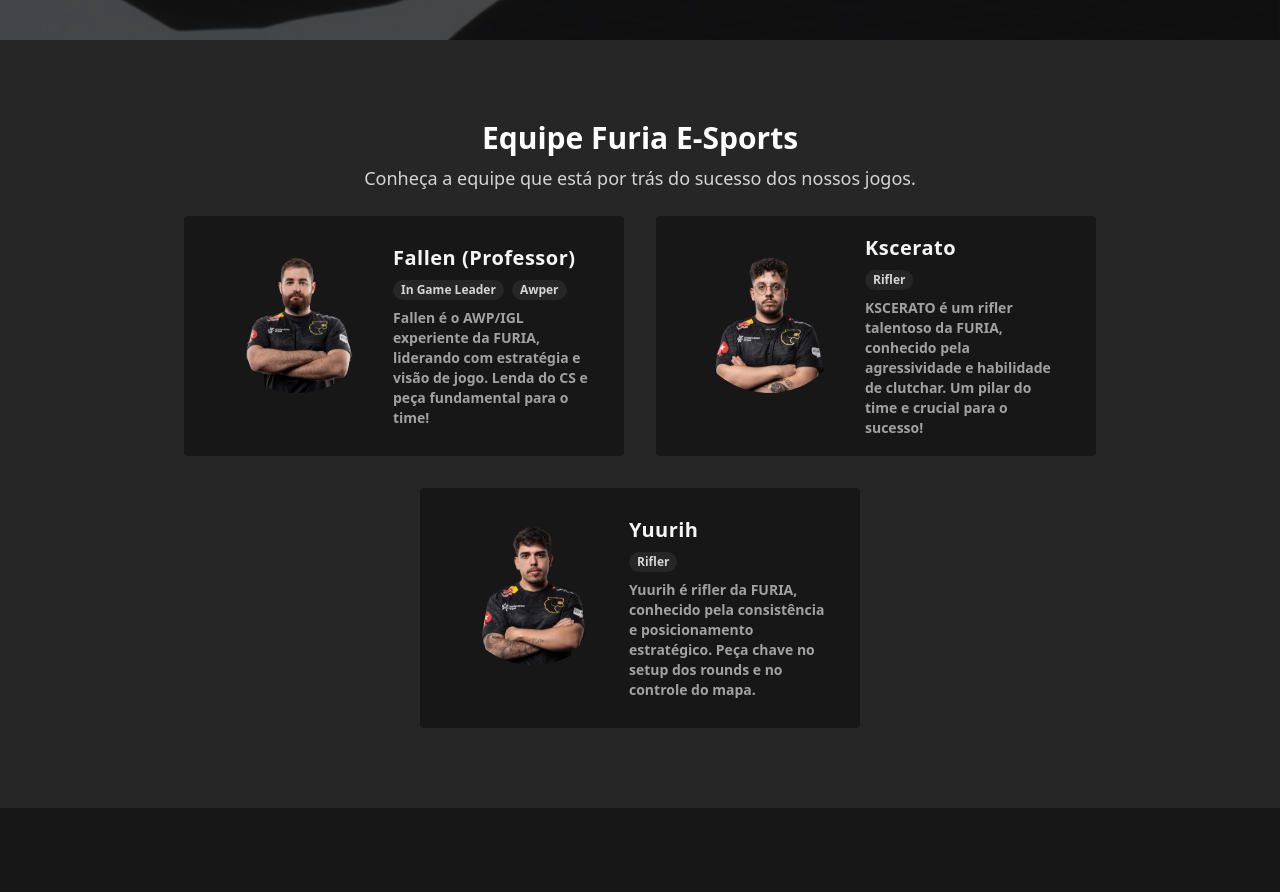
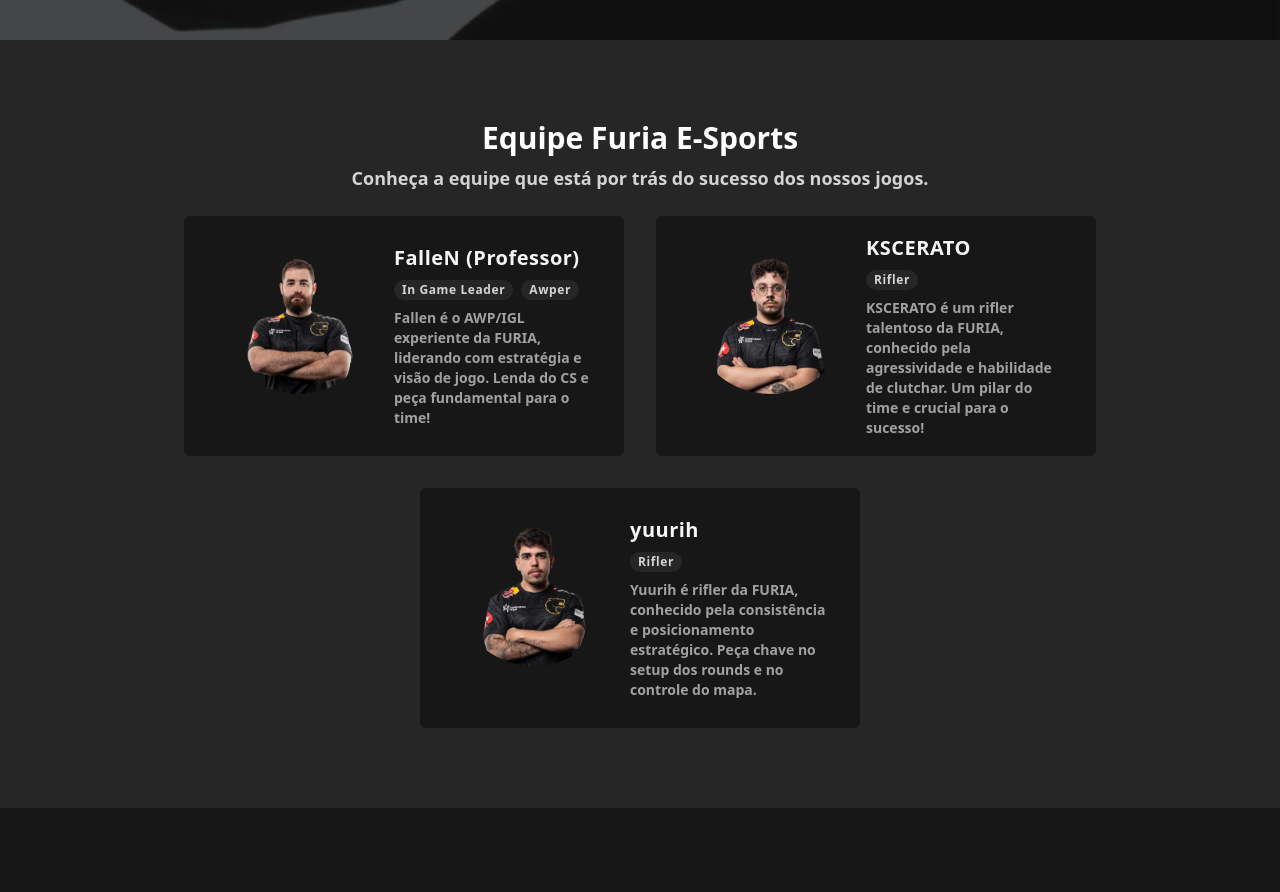
Before and after one commit to mendeslian/furia-bot-web-app, a React (Vite) app: page / in a window 1280 px wide. Shown: the part 760-1652 px from the top of the page. Built offline with nearby package versions, Linux system fonts and the light colour scheme; no server answers.

Commit message:
feat: creating TeamMember component out of the TeamSection page

```diff
--- /dev/null
+++ b/src/components/TeamMember/index.jsx
@@ -0,0 +1,30 @@
+export default function TeamMember({ image, name, role, description }) {
+  return (
+    <article className="w-110 bg-neutral-900 flex flex-col justify-center items-center gap-4 rounded-md py-4 px-8 duration-300 hover:scale-105 border-2 border-transparent hover:border-yellow-500 hover:shadow-2xl sm:flex-row sm:h-60 sm:items-start">
+      <img
+        src={image}
+        alt={name}
+        draggable={false}
+        className="w-40 h-40 select-none rounded-full"
+      />
+      <div className="flex flex-col h-full items-center justify-center gap-2 sm:items-start">
+        <h3 className="text-xl font-bold text-neutral-100 tracking-wide">
+          {name}
+        </h3>
+        <div className="flex items-center justify-center gap-2 flex-wrap">
+          {role.map((role, index) => (
+            <span
+              key={index}
+              className="text-white/80 text-xs font-semibold bg-neutral-800 px-2 rounded-full flex items-center justify-center h-5 tracking-wider"
+            >
+              {role}
+            </span>
+          ))}
+        </div>
+        <p className="text-sm font-semibold text-neutral-400 text-center sm:text-left">
+          {description}
+        </p>
+      </div>
+    </article>
+  );
+}
--- a/src/components/TeamSection/index.jsx
+++ b/src/components/TeamSection/index.jsx
@@ -2,74 +2,44 @@
 import Fallen from "../../assets/fallen.svg";
 import Kscerato from "../../assets/kscerato.svg";
 import Yuurih from "../../assets/yuurih.svg";
+import TeamMember from "../TeamMember";
 
-export default function TeamSection() {
 const teamMembers = [
   {
     image: Fallen,
-      name: "Fallen (Professor)",
+    name: "FalleN (Professor)",
     role: ["In Game Leader", "Awper"],
     description:
-        "Fallen é o AWP/IGL experiente da FURIA, liderando com estratégia e visão de jogo. Lenda do CS e peça fundamental para o time! ",
+      "Fallen é o AWP/IGL experiente da FURIA, liderando com estratégia e visão de jogo. Lenda do CS e peça fundamental para o time!",
   },
   {
     image: Kscerato,
-      name: "Kscerato",
+    name: "KSCERATO",
     role: ["Rifler"],
     description:
-        "KSCERATO é um rifler talentoso da FURIA, conhecido pela agressividade e habilidade de clutchar. Um pilar do time e crucial para o sucesso! ",
+      "KSCERATO é um rifler talentoso da FURIA, conhecido pela agressividade e habilidade de clutchar. Um pilar do time e crucial para o sucesso!",
   },
   {
     image: Yuurih,
-      name: "Yuurih",
+    name: "yuurih",
     role: ["Rifler"],
     description:
-        "Yuurih é rifler da FURIA, conhecido pela consistência e posicionamento estratégico. Peça chave no setup dos rounds e no controle do mapa. ",
+      "Yuurih é rifler da FURIA, conhecido pela consistência e posicionamento estratégico. Peça chave no setup dos rounds e no controle do mapa.",
   },
 ];
 
-  function TeamMember({ image, name, role, description }) {
-    return (
-      <div className="w-110 h-60 bg-neutral-900 flex justify-center gap-4 rounded py-4 px-8 duration-300 hover:scale-103 border-1 border-transparent hover:border-yellow-500 hover:shadow-2xl">
-        <img
-          src={image}
-          alt={name}
-          draggable={false}
-          className="w-40 h-40 select-none rounded-full "
-        />
-        <div className="flex flex-col items-start justify-center gap-2">
-          <h3 className="text-xl font-bold text-neutral-100 tracking-wide ">
-            {name}
-          </h3>
-          <div className="flex items-center justify-center gap-2">
-            {role.map((role, index) => (
-              <span
-                key={index}
-                className="text-white/80 text-xs font-bold bg-neutral-800 px-2 rounded-full flex items-center justify-center h-5"
-              >
-                {role}
-              </span>
-            ))}
-          </div>
-          <p className="text-sm font-semibold text-neutral-400 text-left">
-            {description}
-          </p>
-        </div>
-      </div>
-    );
-  }
-
+export default function TeamSection() {
   return (
     <section className="w-full min-h-150 bg-neutral-800 py-20">
       <div className="max-w-5xl h-full mx-auto flex flex-col items-start gap-6 px-5">
-        <div className="w-full flex flex-col items-center justify-center gap-2">
+        <header className="w-full flex flex-col items-center justify-center gap-2">
           <h2 className="text-3xl font-bold text-white">
             Equipe Furia E-Sports
           </h2>
-          <p className="text-lg font-normal text-white/80">
+          <p className="text-lg font-semibold text-white/80 text-center">
             Conheça a equipe que está por trás do sucesso dos nossos jogos.
           </p>
-        </div>
+        </header>
         <div className="w-full h-full flex flex-wrap justify-center gap-8">
           {teamMembers.map((member, index) => (
             <TeamMember
```
Lines whose indentation alone changed are shown as unchanged.
